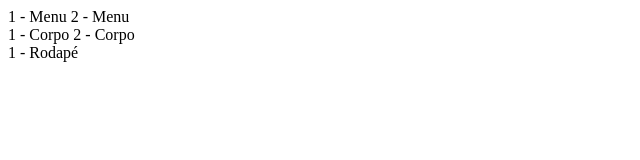
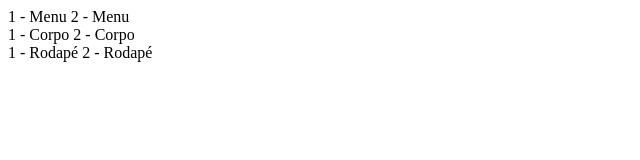
Before and after one commit to MaathL/repositorio, a plain HTML site: page index.html in a window 1280 px wide. Shown: the full height of the page, 0-640 px from the left. Drawn offline with Linux system fonts and the light colour scheme.

Commit message:
Segundo rodapé

```diff
--- a/index.html
+++ b/index.html
@@ -19,6 +19,7 @@
 
        <div>
               1 - Rodapé
+              2 - Rodapé
        </div>
 </body>
 </html>
```
